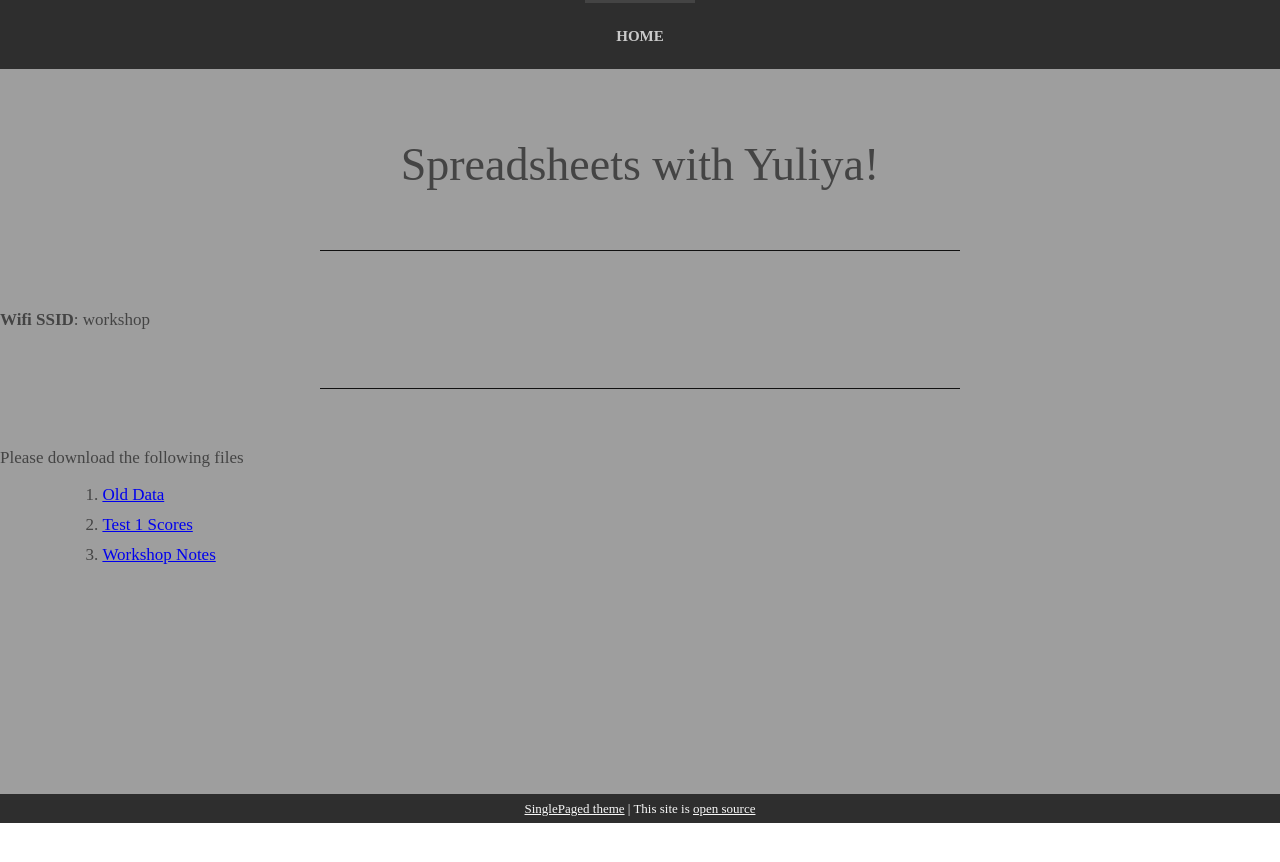
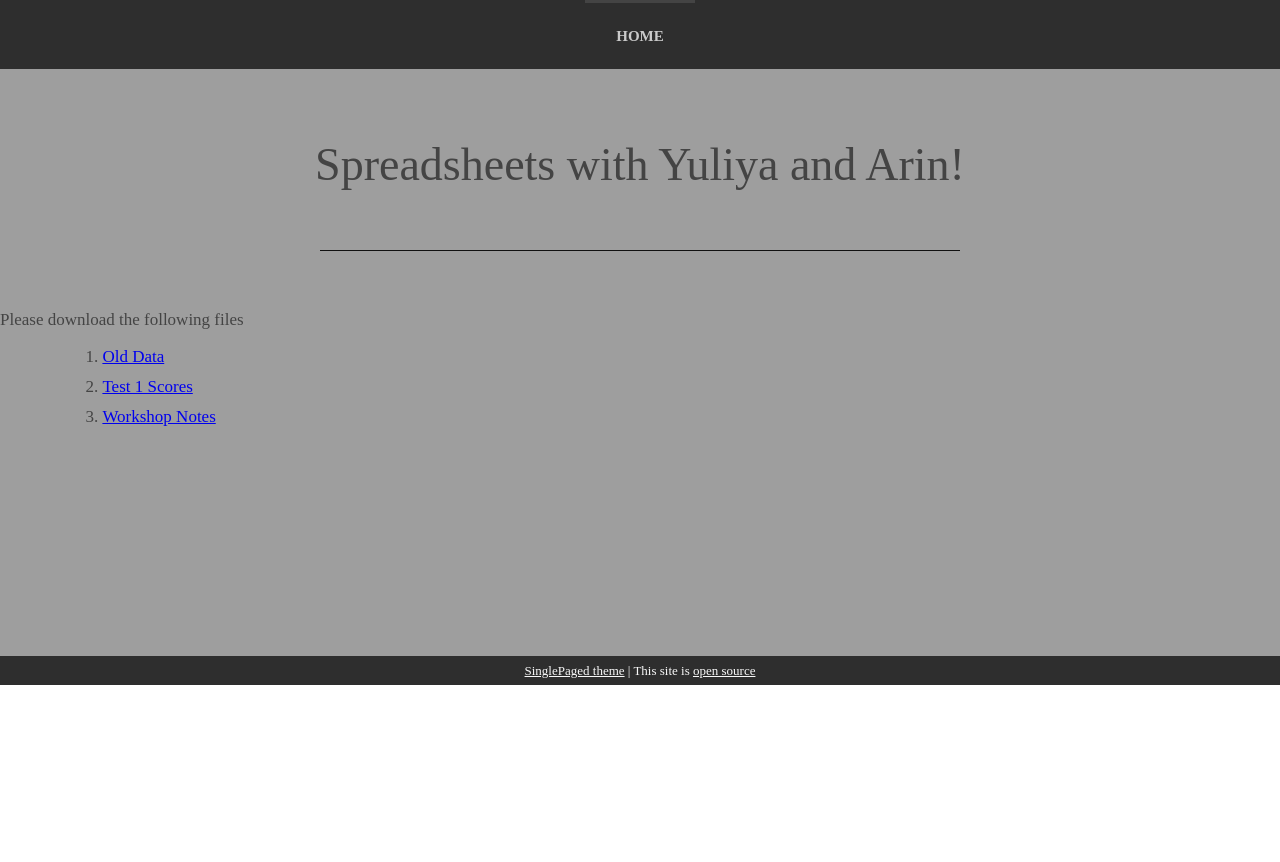
Before and after one commit to CAMH-SCWG/feb-2017-workshops, a Jekyll site: the page built from workshops/spreadsheets.md, in a window 1280 px wide. Shown: the top 862 px of the page. Built offline with Jekyll 4.4.1, drawn with Linux system fonts in a browser that asks for light colours; nearby versions of some CDN libraries.

Commit message:
Update spreadsheets.md

```diff
--- a/workshops/spreadsheets.md
+++ b/workshops/spreadsheets.md
@@ -3,12 +3,7 @@ title: Workshop Title
 layout: workshop
 ---
 
-# Spreadsheets with Yuliya!
-
---------
-
-**Wifi SSID**: `workshop`
-
+# Spreadsheets with Yuliya and Arin!
 
 ---------
 
```
